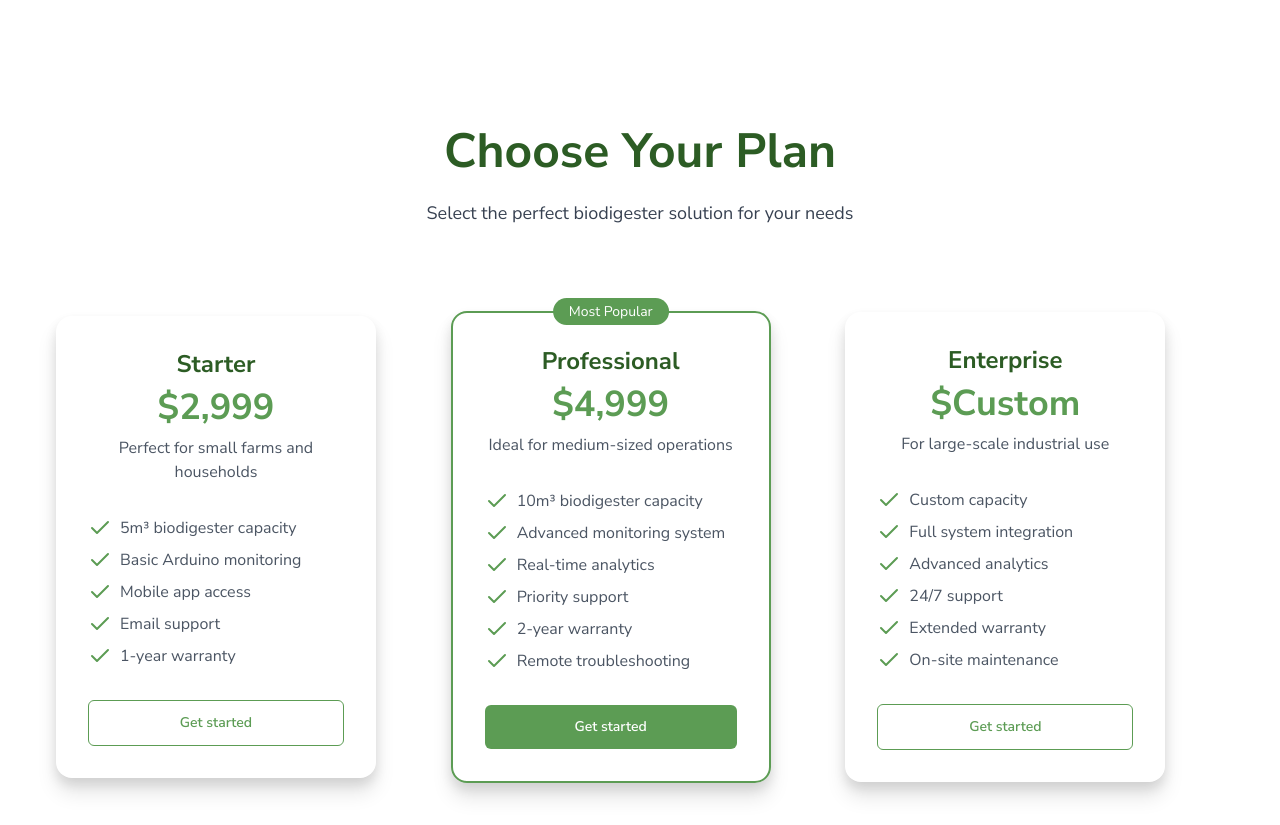
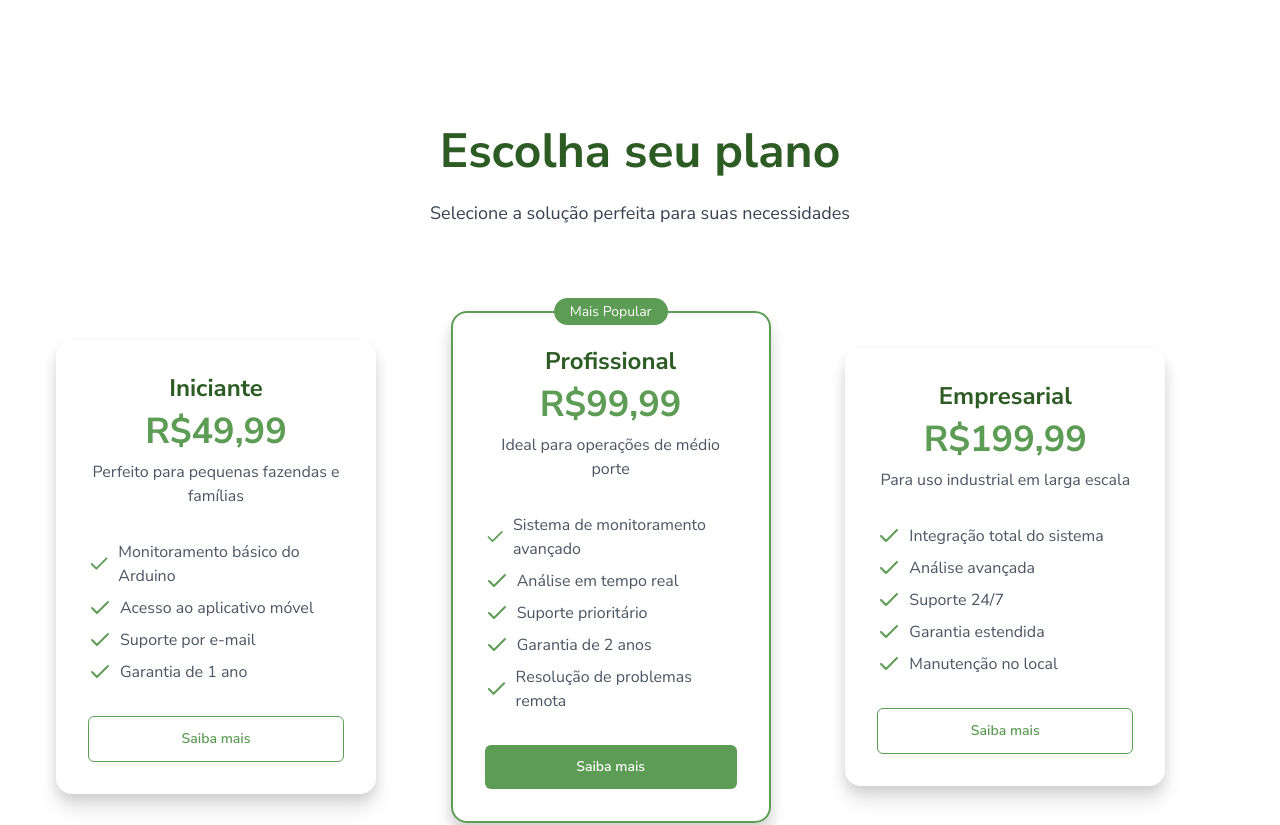
Before and after one commit to Lotus-Bio/lotus-frontend-2.0, a Next.js app: page / in a window 1280 px wide. Shown: the part 2420-3245 px from the top of the page. Built offline with nearby package versions, Linux system fonts and the light colour scheme.

Commit message:
Tradução da seção de planos

```diff
--- a/src/data/plans.js
+++ b/src/data/plans.js
@@ -1,42 +1,39 @@
 export const plans = [
   {
-    title: "Starter",
-    value: "$2,999",
-    description: "Perfect for small farms and households",
+    title: "Iniciante",
+    value: "R$49,99",
+    description: "Perfeito para pequenas fazendas e famílias",
     items: [
-      "5m³ biodigester capacity",
-      "Basic Arduino monitoring",
-      "Mobile app access",
-      "Email support",
-      "1-year warranty",
+      "Monitoramento básico do Arduino",
+      "Acesso ao aplicativo móvel",
+      "Suporte por e-mail",
+      "Garantia de 1 ano",
     ],
     popular: false,
   },
   {
-    title: "Professional",
-    value: "$4,999",
-    description: "Ideal for medium-sized operations",
+    title: "Profissional",
+    value: "R$99,99",
+    description: "Ideal para operações de médio porte",
     items: [
-      "10m³ biodigester capacity",
-      "Advanced monitoring system",
-      "Real-time analytics",
-      "Priority support",
-      "2-year warranty",
-      "Remote troubleshooting",
+      "Sistema de monitoramento avançado",
+      "Análise em tempo real",
+      "Suporte prioritário",
+      "Garantia de 2 anos",
+      "Resolução de problemas remota",
     ],
     popular: true,
   },
   {
-    title: "Enterprise",
-    value: "$Custom",
-    description: "For large-scale industrial use",
+    title: "Empresarial",
+    value: "R$199,99",
+    description: "Para uso industrial em larga escala",
     items: [
-      "Custom capacity",
-      "Full system integration",
-      "Advanced analytics",
-      "24/7 support",
-      "Extended warranty",
-      "On-site maintenance",
+      "Integração total do sistema",
+      "Análise avançada",
+      "Suporte 24/7",
+      "Garantia estendida",
+      "Manutenção no local",
     ],
     popular: false,
   },
--- a/src/ui/components/CardPlan/index.jsx
+++ b/src/ui/components/CardPlan/index.jsx
@@ -13,7 +13,7 @@ import {
 const CardPlan = ({ title, value, description, list, popular = false }) => {
   return (
     <StyledCardPlan popular={popular}>
-      <IndicadoBlock popular={popular}>Most Popular</IndicadoBlock>
+      <IndicadoBlock popular={popular}>Mais Popular</IndicadoBlock>
       <Title>{title}</Title>
       <Value>{value}</Value>
       <Description>{description}</Description>
@@ -27,7 +27,7 @@ const CardPlan = ({ title, value, description, list, popular = false }) => {
           );
         })}
       </List>
-      <Button ghost={!popular}>Get started</Button>
+      <Button ghost={!popular}>Saiba mais</Button>
     </StyledCardPlan>
   );
 };
--- a/src/ui/sections/PlanSection/index.jsx
+++ b/src/ui/sections/PlanSection/index.jsx
@@ -9,9 +9,9 @@ const PlanSection = () => {
   return (
     <StyledPlanSection id="plan">
       <div className="container">
-        <TitleSection>Choose Your Plan</TitleSection>
+        <TitleSection>Escolha seu plano</TitleSection>
         <SubtitleSection>
-          Select the perfect biodigester solution for your needs
+          Selecione a solução perfeita para suas necessidades
         </SubtitleSection>
       </div>
       <ContainerPlan>
```
